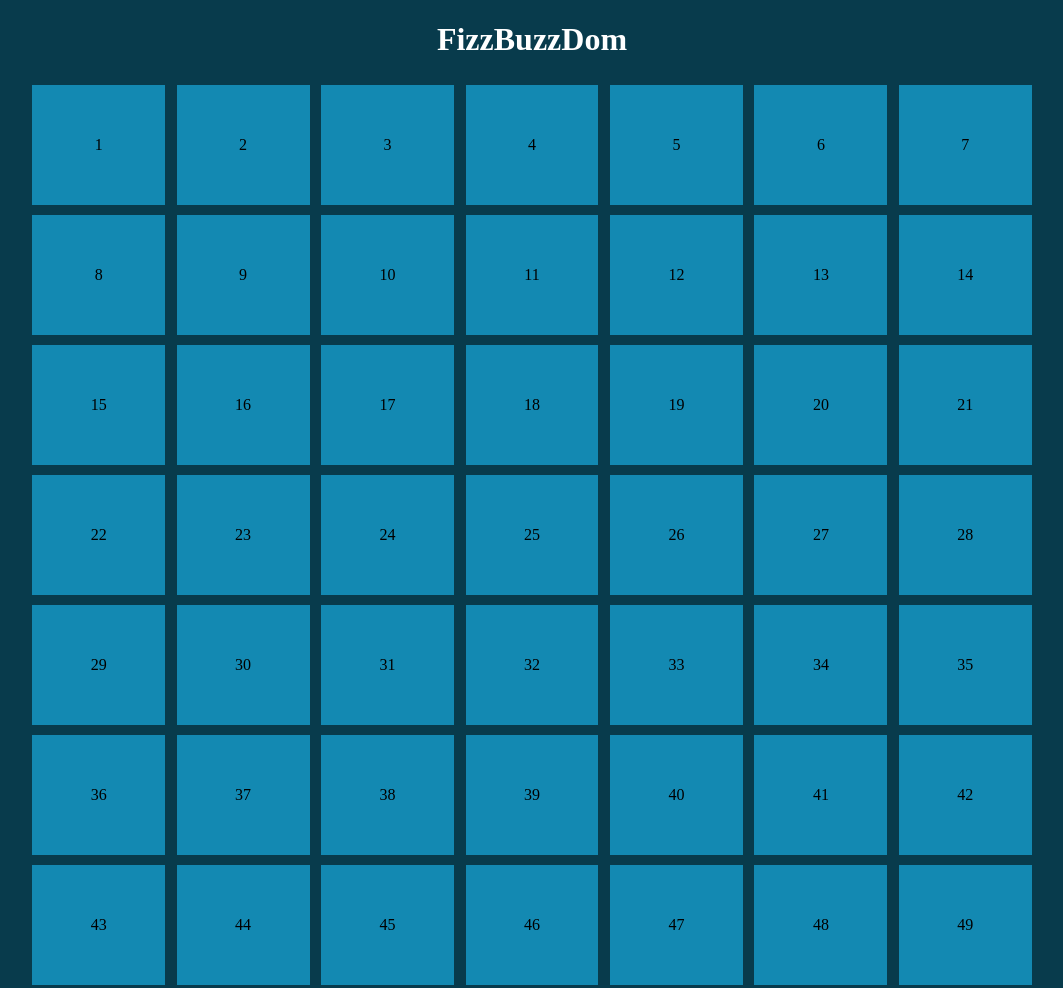
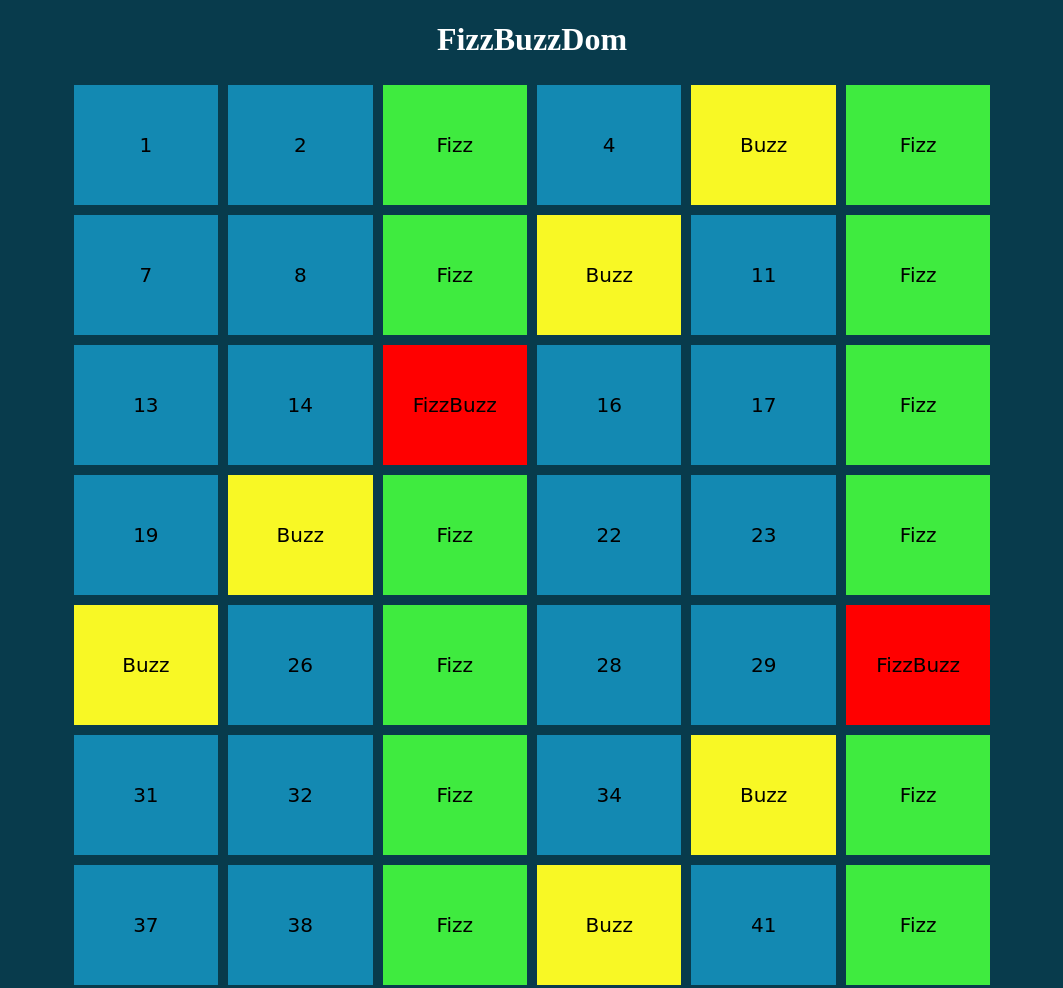
Before and after one commit to Antoniok2/js-fizzbuzzdom, a plain HTML site: page index.html in a window 1280 px wide. Shown: the top 988 px of the page, without its empty margins (108-1171 px from the left). Drawn offline with Linux system fonts and the light colour scheme.

Commit message:
aggiunte condizioni

```diff
--- a/css/style.css
+++ b/css/style.css
@@ -13,6 +13,8 @@ body {
 #containersquare {
     width: 80%;
     display: flex;
+    justify-content: center;
+    align-items: center;
     flex-wrap: wrap;
     margin: 0 auto;
 }
@@ -21,8 +23,28 @@ body {
     display: flex;
     justify-content: center;
     align-items: center;
-    width: calc(92% / 7);
+    width: calc(100% / 7);
     height: 120px;
     background-color: #1389b2;
-    margin: 5px auto;
+    margin: 5px;
+    font-size: 20px;
+    font-family: cursive;
 }
+
+.squarefizz {
+    background-color: rgb(63, 235, 63);
+    font-size: 20px;
+    font-family: cursive;
+}
+
+.squarebuzz {
+    background-color: rgb(248, 248, 37);
+    font-size: 20px;
+    font-family: cursive;
+}
+
+.squarefizzbuzz {
+    background-color: red;
+    font-size: 20px;
+    font-family: cursive;
+}
--- a/js/style.js
+++ b/js/style.js
@@ -1,16 +1,33 @@
 const squareCont = document.getElementById("containersquare")
 
 for (let i = 1; i <= 100; i++){
-    squareCont.innerHTML +=
-    `<div class="square">
-        ${i}
-    </div>`
 
-    if (i % 3 === 0) {
+    // SE DIVISIBILE PER 3 E PER 5
+    if (i % 3 === 0 && i % 5 === 0) {
+        squareCont.innerHTML +=
+        `<div class="square squarefizzbuzz">
+            FizzBuzz
+        </div>`
+
+    // SE DIVISIBILE PER 3
+    } else if (i % 3 === 0) {
+        squareCont.innerHTML +=
+        `<div class="square squarefizz">
+            Fizz
+        </div>`;
+
+    // SE DIVISIBILE PER 5
+    }  else if (i % 5 === 0) {
+        squareCont.innerHTML +=
+        `<div class="square squarebuzz">
+            Buzz
+        </div>`
+
+    // ALTRIMENTI
+    } else {
+        squareCont.innerHTML +=
         `<div class="square">
-        ${"fizz"}
-    </div>`
-
+            ${i}
+        </div>`
     }
-
 }
```
